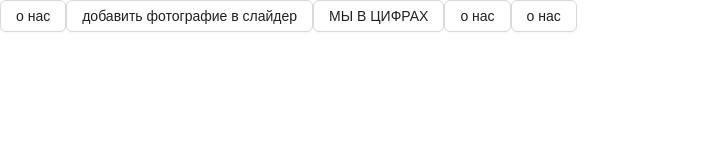
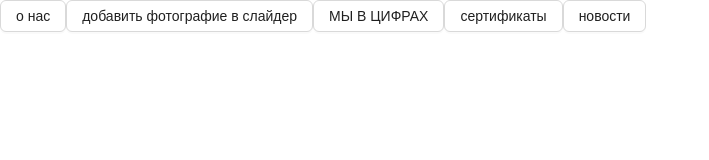
Before and after one commit to Aziret890/manas_admin, a React (Vite) app: page /swagger in a window 1280 px wide. Shown: the top 160 px of the page, without its empty margins (0-709 px from the left). Built offline with nearby package versions, Linux system fonts and the light colour scheme.

Commit message:
aziret finished news

```diff
--- a/src/pages/Swagger.jsx
+++ b/src/pages/Swagger.jsx
@@ -12,8 +12,8 @@ function Swagger() {
           добавить фотографие в слайдер
         </Button>
         <Button onClick={() => nav("/we/numbers/")}>МЫ В ЦИФРАХ</Button>
-        <Button onClick={() => nav("/we/numbers/")}>о нас</Button>
-        <Button onClick={() => nav("/about/me")}>о нас</Button>
+        <Button onClick={() => nav("/sertificate")}>сертификаты</Button>
+        <Button onClick={() => nav("/news")}>новости</Button>
       </div>
     </main>
   );
```
